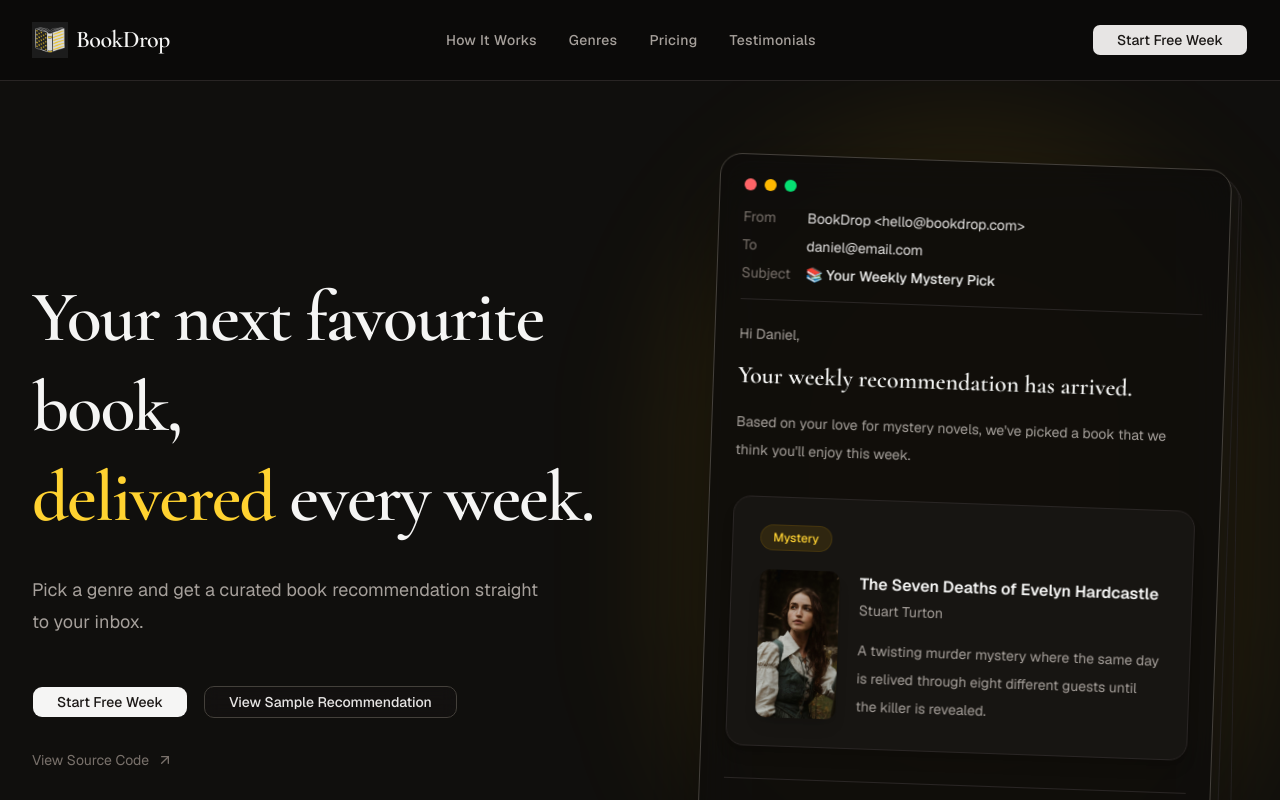
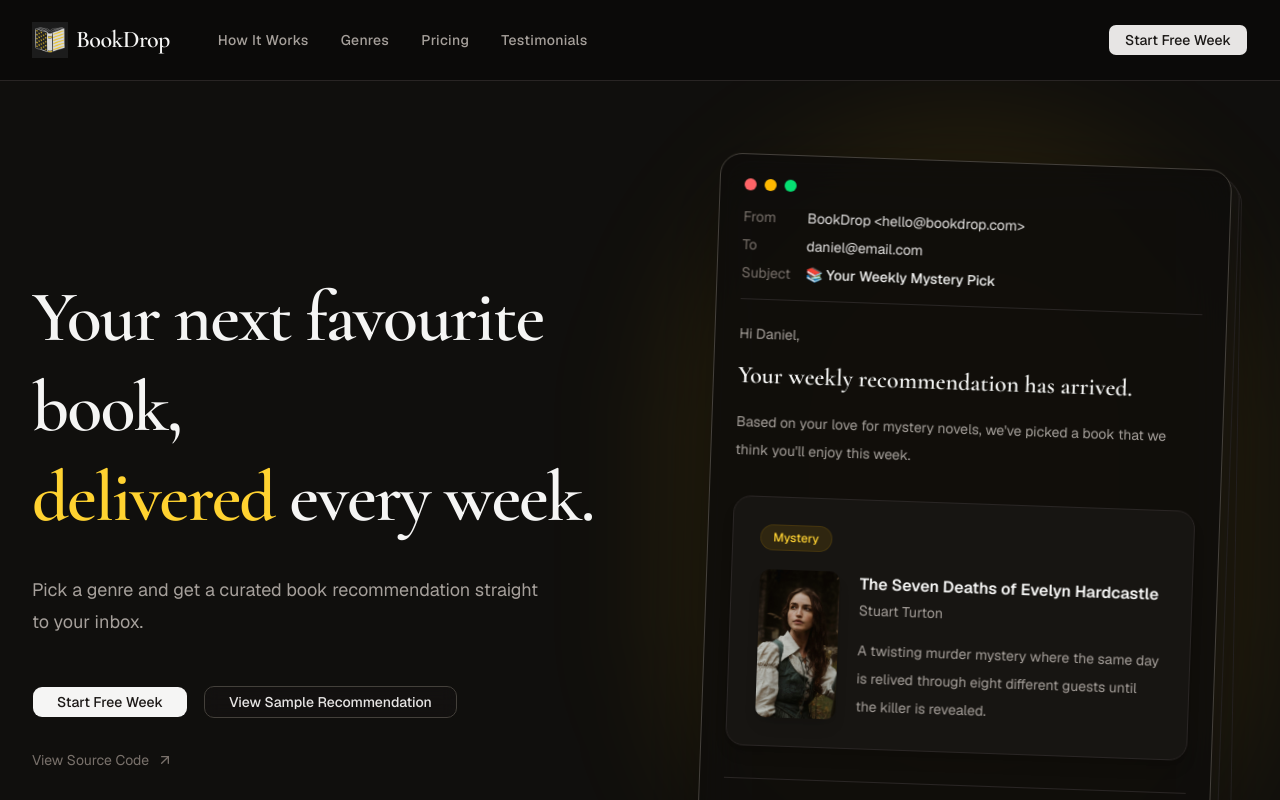
Before and after one commit to SobiahSelvarajah/ss-bookdrop, a Next.js app: page / in a window 1280 px wide. Shown: the top 800 px of the page. Built offline with nearby package versions, Linux system fonts and the light colour scheme; no server answers.

Commit message:
fix: navbar spacing on tablet improved

```diff
--- a/src/components/layout/navbar/Navbar.tsx
+++ b/src/components/layout/navbar/Navbar.tsx
@@ -8,9 +8,9 @@
 export default function Navbar() {
     return (
         <header className="w-full sticky top-0 z-50 border-b border-stone-800  bg-stone-950/90 backdrop-blur-md">
-            <nav className="flex justify-between items-center mx-auto max-w-7xl px-8 h-20">
+            <nav className="flex mx-auto h-20 max-w-7xl items-center px-8">
                 <BookDropLogo />
-                <ul className="hidden items-center gap-8 text-sm md:flex">
+                <ul className="ml-12 hidden items-center gap-6 text-sm md:flex lg:gap-8">
                     {navLinks.map((navLink) => (
                         <li key={navLink.href} className="relative text-sm font-medium tracking-wide text-stone-400 transition-colors duration-300 hover:text-amber-200 after:absolute after:-bottom-1 after:left-0 after:h-px after:w-0 after:bg-amber-400 after:transition-all after:duration-300 hover:after:w-full">
                             <Link href={navLink.href}>
@@ -19,7 +19,9 @@
                         </li>
                     ))}
                 </ul>
-                <SignupButton variant="desktop" />
+                <div className="ml-auto hidden md:block">
+                    <SignupButton variant="desktop" />
+                </div>
                 <NavbarMobile />
             </nav>
         </header>
--- a/src/components/signup/SignupButton.tsx
+++ b/src/components/signup/SignupButton.tsx
@@ -13,7 +13,7 @@
 
 const variantClasses = {
     hero: "bg-stone-100 text-stone-900 px-6 py-3 hover:bg-amber-300",
-    desktop: "hidden bg-stone-200 text-stone-900 hover:bg-amber-300 rounded-md px-6 md:flex",
+    desktop: "hidden bg-stone-200 text-stone-900 hover:bg-amber-300 rounded-md px-4 md:flex",
     mobile: "mt-6 w-full bg-stone-200 text-stone-900 hover:bg-amber-300",
     pricing: "w-full border border-stone-700 bg-stone-900 text-stone-100 hover:border-amber-300 hover:bg-stone-800",
     pricingFeatured: "w-full bg-amber-300 text-stone-900 hover:bg-amber-200",
```
